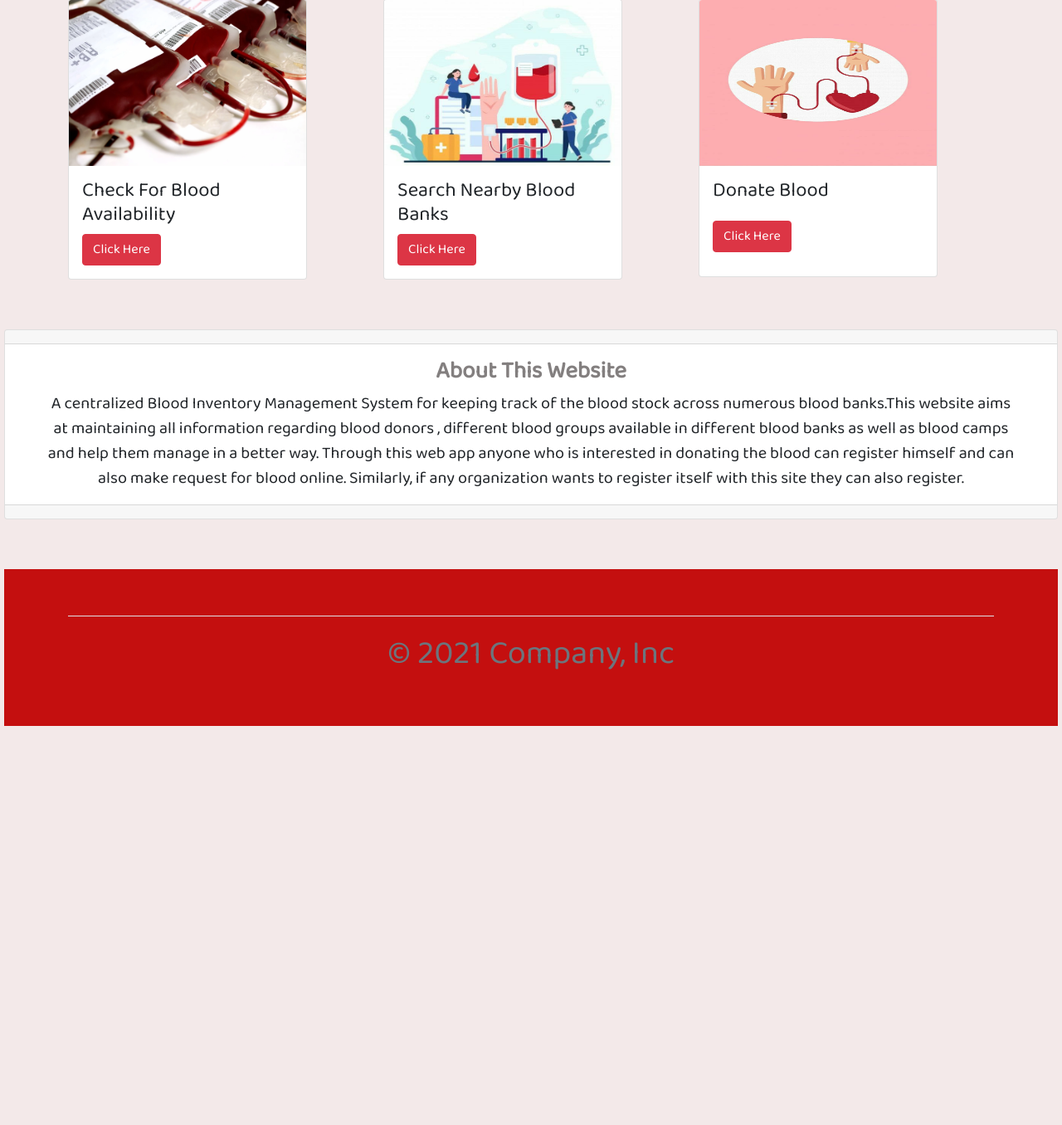
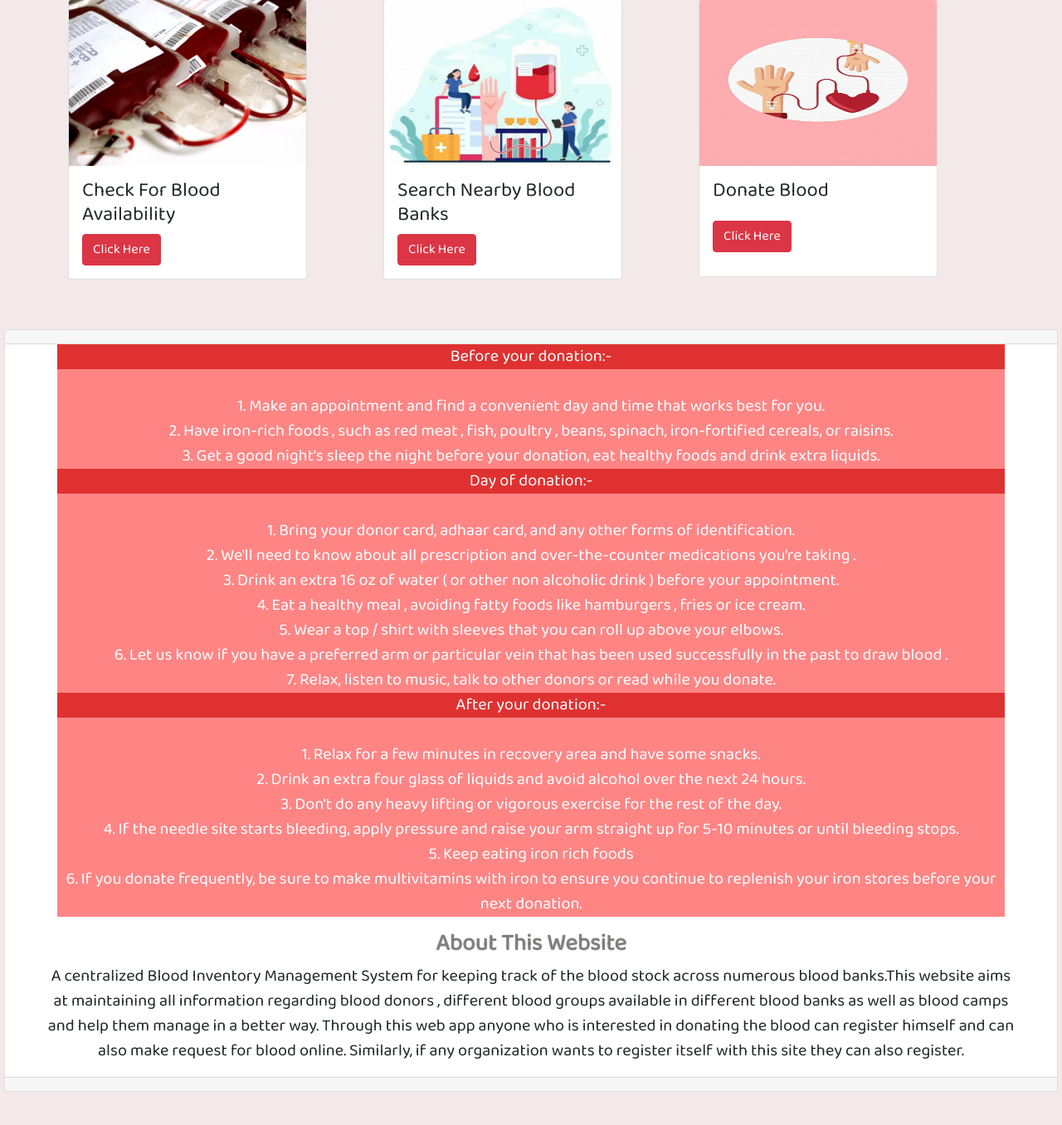
Before and after one commit to hritika1025/Blood_Donation_Management_System, a Flask app: page /home in a window 1280 px wide. Shown: the part 737-2093 px from the top of the page at 83% size. Before the commit the page ends 1612 px from the top, so only its background shows below. Run offline with Flask 2, Linux system fonts and the light colour scheme; the visitor is signed in with stand-in values (Sample User, id 1); some libraries are stand-ins or nearby versions.

Commit message:
Added donation instructions.

```diff
--- a/static/css/style.css
+++ b/static/css/style.css
@@ -101,3 +101,16 @@ body{
 #box3{
     margin-left: 6px;
 }
+.instructions{
+    background-color: hsl(0, 100%, 76%);
+    color: white;
+    text-align: center;
+    width: 90%;
+    margin: auto;
+    font-size: 20px;
+    border-width: 1px;
+}
+.textcontent{
+    background-color: rgb(224, 49, 49);
+
+}
--- a/template/home.html
+++ b/template/home.html
@@ -251,6 +251,48 @@
       <div class="card-header">
         <!-- Featured -->
       </div>
+
+      <div class="instructions">
+        <div class="textcontent"> Before your donation:- </div>
+<br>
+1. Make an appointment and find a convenient day and time that works best for you.
+<br>
+2. Have iron-rich foods , such as red meat , fish, poultry , beans, spinach, iron-fortified cereals, or raisins.
+<br>
+3. Get a good night's sleep the night before your donation, eat healthy foods and drink extra liquids.
+<br>
+         <div class="textcontent"> Day of donation:- </div>
+<br>
+1. Bring your donor card, adhaar card, and any other forms of identification.
+<br>
+2. We'll need to know about all prescription and over-the-counter medications you're taking .
+<br>
+3. Drink an extra 16 oz of water ( or other non alcoholic drink ) before your appointment.
+<br>
+4. Eat a healthy meal , avoiding fatty foods like hamburgers , fries or ice cream.
+<br>
+5. Wear a top / shirt with sleeves that you can roll up above your elbows.
+<br>
+6. Let us know if you have a preferred arm or particular vein that has been used successfully in the past to draw blood .
+<br>
+7. Relax, listen to music, talk to other donors or read while you donate.
+<br>
+            <div class="textcontent"> After your donation:- </div>
+<br>
+1. Relax for a few minutes in recovery area and have some snacks.
+<br>
+2. Drink an extra four glass of liquids and avoid alcohol over the next 24 hours.
+<br>
+3. Don't do any heavy lifting or vigorous exercise for the rest of the day.
+<br>
+4. If the needle site starts bleeding, apply pressure and raise your arm straight up for 5-10 minutes or until bleeding stops.
+<br>
+5. Keep eating iron rich foods
+<br>
+6. If you donate frequently, be sure to make multivitamins with iron to ensure you continue to replenish your iron stores before your next donation.
+      </div>
+
+
       <div class="card-body" style="margin: auto 30px">
         <h3
           class="card-title"
```
